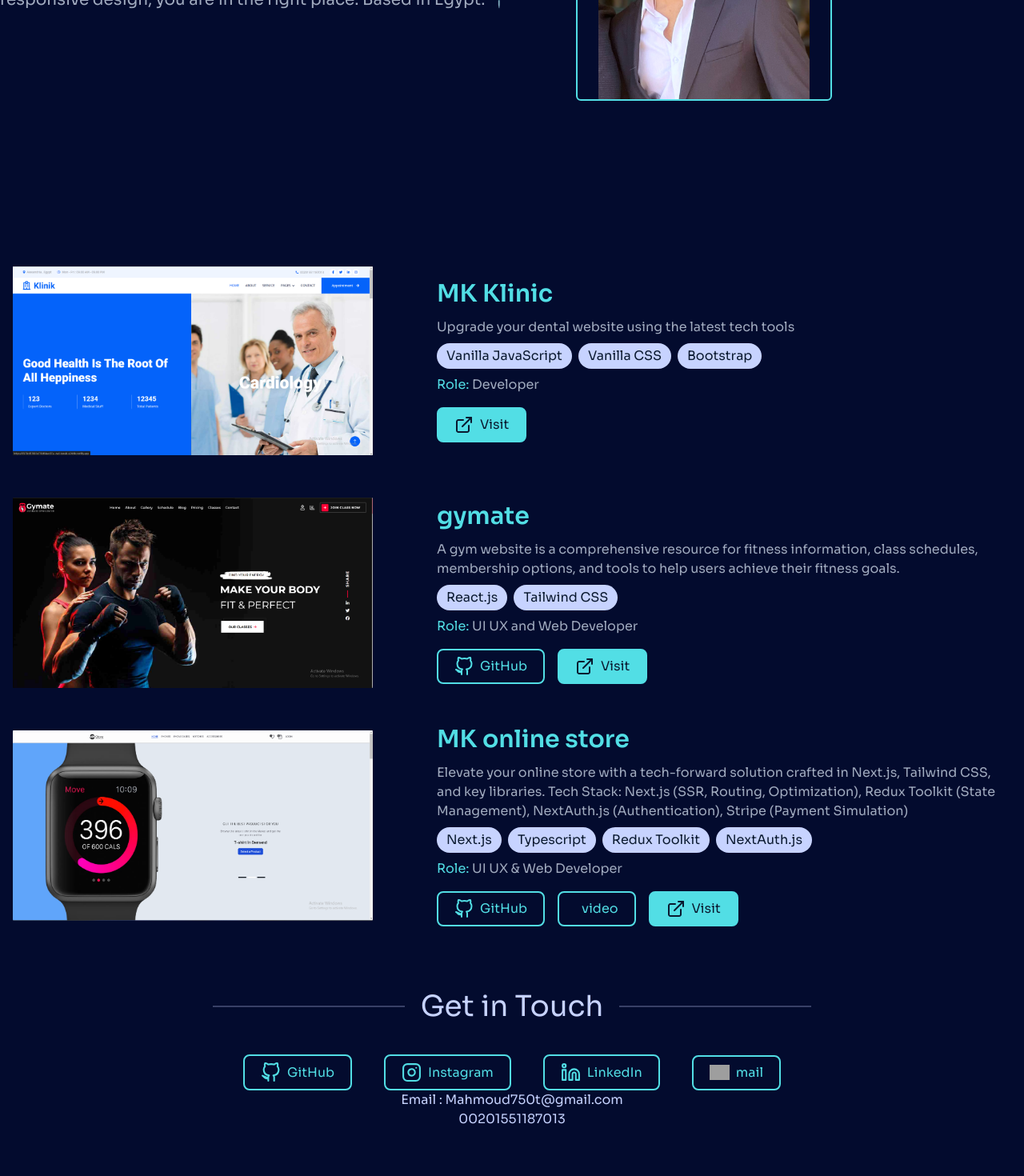
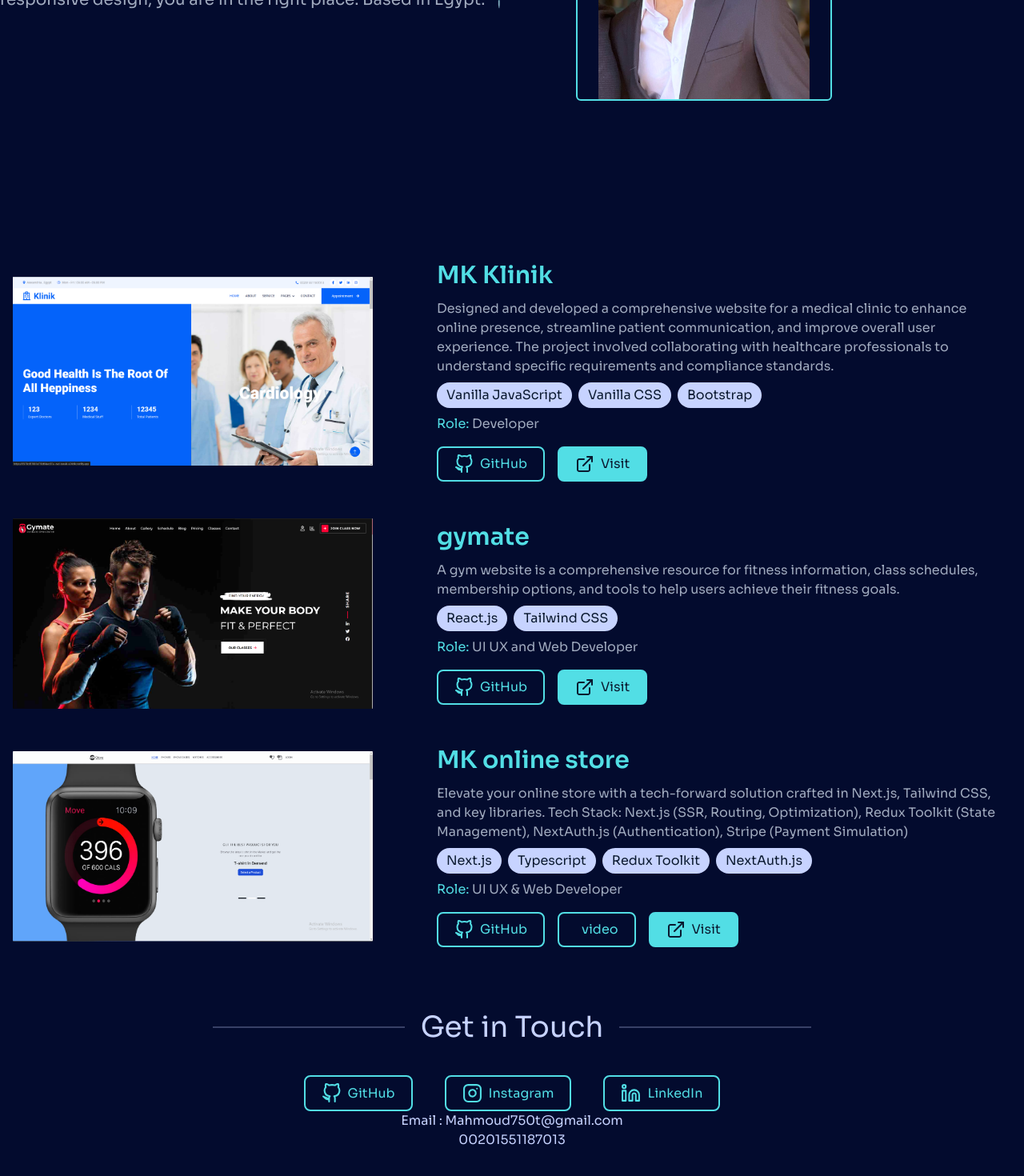
Before and after one commit to MAhmoud750t/prtofolio, a Next.js app: page / in a window 1280 px wide. Shown: the part 934-2404 px from the top of the page at 80% size. Built offline with nearby package versions, Linux system fonts and the light colour scheme; grey boxes are pictures that could not be loaded.

Commit message:
Describe the changes made in this commit

```diff
--- a/src/components/nav/NavOption.tsx
+++ b/src/components/nav/NavOption.tsx
@@ -9,7 +9,7 @@ interface INavOption {
   number: number;
 }
 
-const NavOption: FC<INavOption> = ({ item, number }) => {
+const NavOption: FC<INavOption> = ({ item }) => {
   return (
     <p className="border-b-2 border-transparent cursor-pointer text-text hover:border-neon">
       <Link
@@ -21,7 +21,6 @@ const NavOption: FC<INavOption> = ({ item, number }) => {
         spy={true}
         to={item.href}
       >
-        <span className="text-neon">{number}. </span>
         {item.name}
       </Link>
     </p>
--- a/src/data/index.ts
+++ b/src/data/index.ts
@@ -12,13 +12,14 @@ const data = {
   website: ' ',
   projects: [
     {
-      name: 'MK Klinic',
+      name: 'MK Klinik',
       image: '/projects/clinic.png',
-      about: 'Upgrade your dental website using the latest tech tools',
+      about:
+        'Designed and developed a comprehensive website for a medical clinic to enhance online presence, streamline patient communication, and improve overall user experience. The project involved collaborating with healthcare professionals to understand specific requirements and compliance standards.',
       tech: ['Vanilla JavaScript', 'Vanilla CSS', 'Bootstrap'],
       links: {
         Live: 'https://mk-clinic.netlify.app/',
-        Github: 'https://github.com/MAhmoud750t/clinic',
+        GitHub: 'https://github.com/MAhmoud750t/clinic',
       },
       role: 'Developer',
     },
@@ -30,7 +31,7 @@ const data = {
       tech: ['React.js', 'Tailwind CSS'],
       links: {
         Live: 'https://gymate-iota.vercel.app/',
-        GitHub: ' ',
+        GitHub: 'https://github.com/MAhmoud750t/Gymate?tab=readme-ov-file ',
       },
       role: 'UI UX and Web Developer',
     },
@@ -42,7 +43,7 @@ const data = {
       tech: ['Next.js', 'Typescript', 'Redux Toolkit', 'NextAuth.js'],
       links: {
         GitHub: 'https://github.com/MAhmoud750t/MK-online-store',
-        Live: '',
+        Live: '1',
         Vid: 'https://www.youtube.com/watch?v=pvMp9mlTDPY',
       },
       role: 'UI UX & Web Developer',
@@ -64,11 +65,6 @@ const data = {
       icon: 'linkedin.svg',
       link: 'https://www.linkedin.com/in/mahmoud-elkhouly-048630292/',
     },
-    {
-      name: 'mail',
-      icon: 'mail',
-      link: 'https://www.linkedin.com/in/mahmoud-elkhouly-048630292/',
-    },
   ],
 };
 
```
